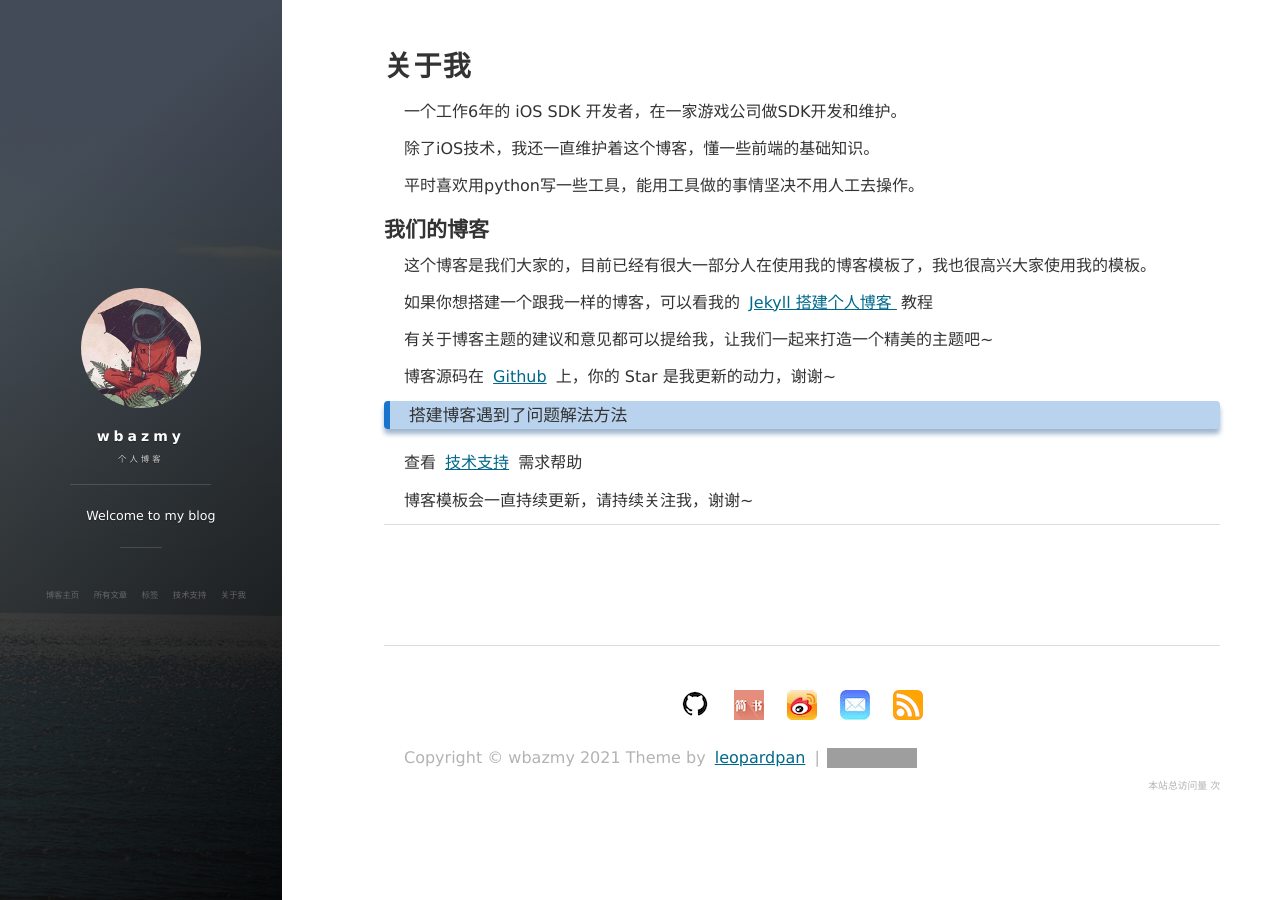
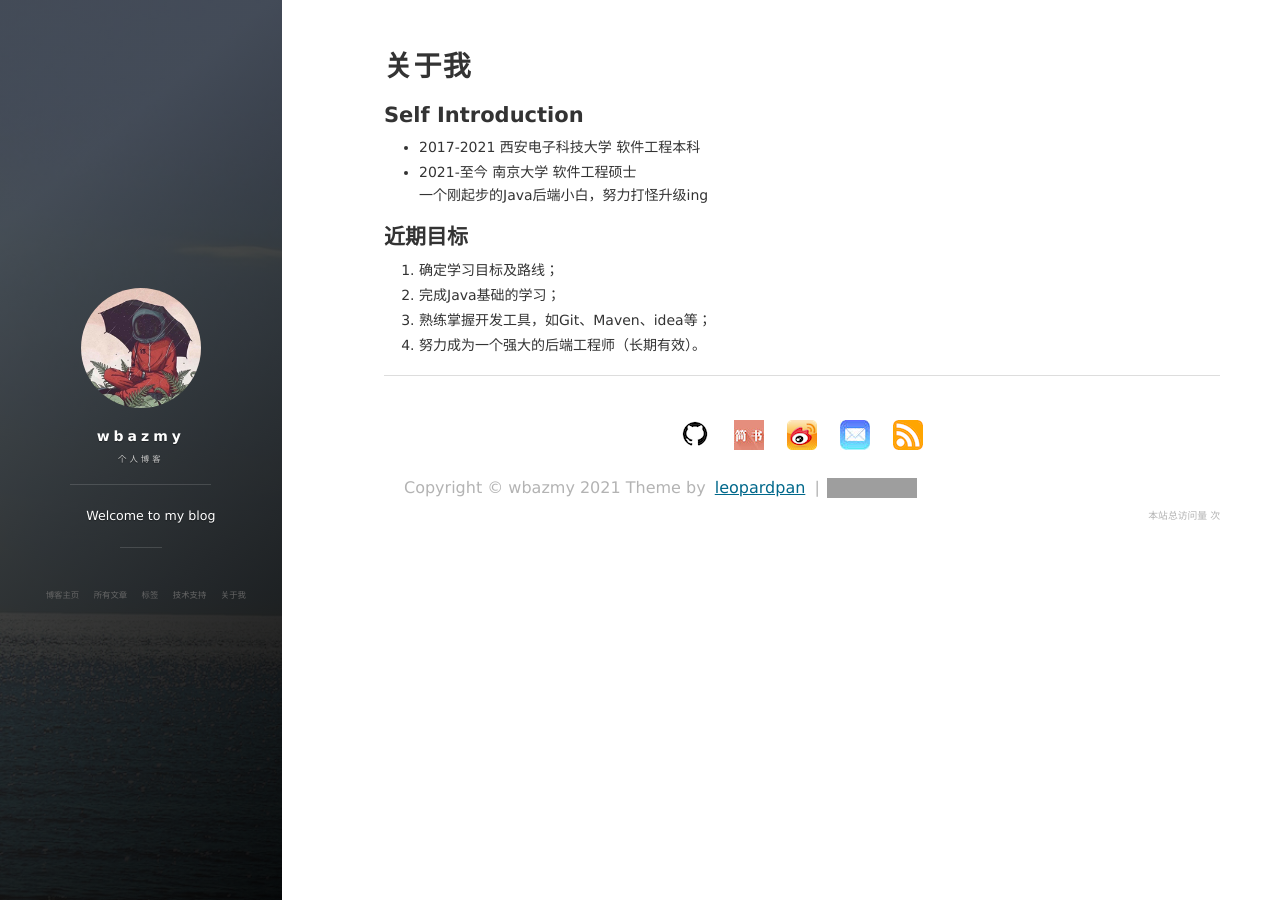
Before and after one commit to wbazmy/wbazmy.github.io, a Jekyll site: the page built from about.md, in a window 1280 px wide. Built offline with Jekyll 4.4.1, drawn with Linux system fonts in a browser that asks for light colours; nearby versions of some CDN libraries; comment, search, counter and statistics services are not loaded; grey boxes are pictures that could not be loaded.

Commit message:
Update about.md

```diff
--- a/about.md
+++ b/about.md
@@ -2,31 +2,15 @@
 layout: page
 title: 关于我
 ---
-
-一个工作6年的 iOS SDK 开发者，在一家游戏公司做SDK开发和维护。
-
-除了iOS技术，我还一直维护着这个博客，懂一些前端的基础知识。
-
-平时喜欢用python写一些工具，能用工具做的事情坚决不用人工去操作。
-
-<h2> 我们的博客 </h2>
-
-这个博客是我们大家的，目前已经有很大一部分人在使用我的博客模板了，我也很高兴大家使用我的模板。
-
-如果你想搭建一个跟我一样的博客，可以看我的
-<a href="/2016/10/jekyll_tutorials1/"> Jekyll 搭建个人博客 </a>
-教程
+## Self Introduction
+- 2017-2021 西安电子科技大学 软件工程本科
+- 2021-至今 南京大学 软件工程硕士
+一个刚起步的Java后端小白，努力打怪升级ing
 
 
-有关于博客主题的建议和意见都可以提给我，让我们一起来打造一个精美的主题吧~
 
-博客源码在 <a target="_blank" href='https://github.com/leopardpan/leopardpan.github.io/'>Github</a> 上，你的 Star 是我更新的动力，谢谢~
-
-
-<h3> 搭建博客遇到了问题解法方法 </h3>
-
-查看 [技术支持](https://leopardpan.cn/support/) 需求帮助
-
-博客模板会一直持续更新，请持续关注我，谢谢~
-
-{% include comments.html %}
+## 近期目标
+1. 确定学习目标及路线；
+2. 完成Java基础的学习；
+3. 熟练掌握开发工具，如Git、Maven、idea等；
+4. 努力成为一个强大的后端工程师（长期有效）。
```
